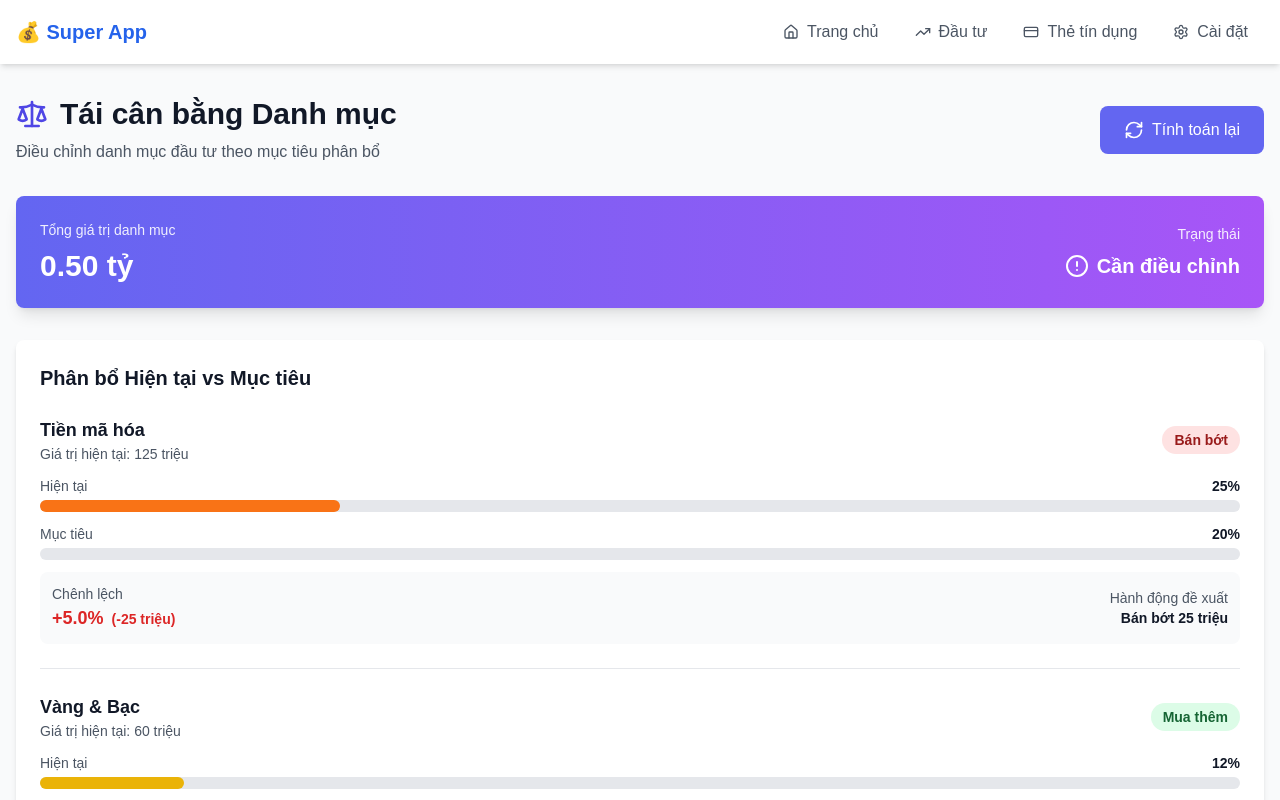
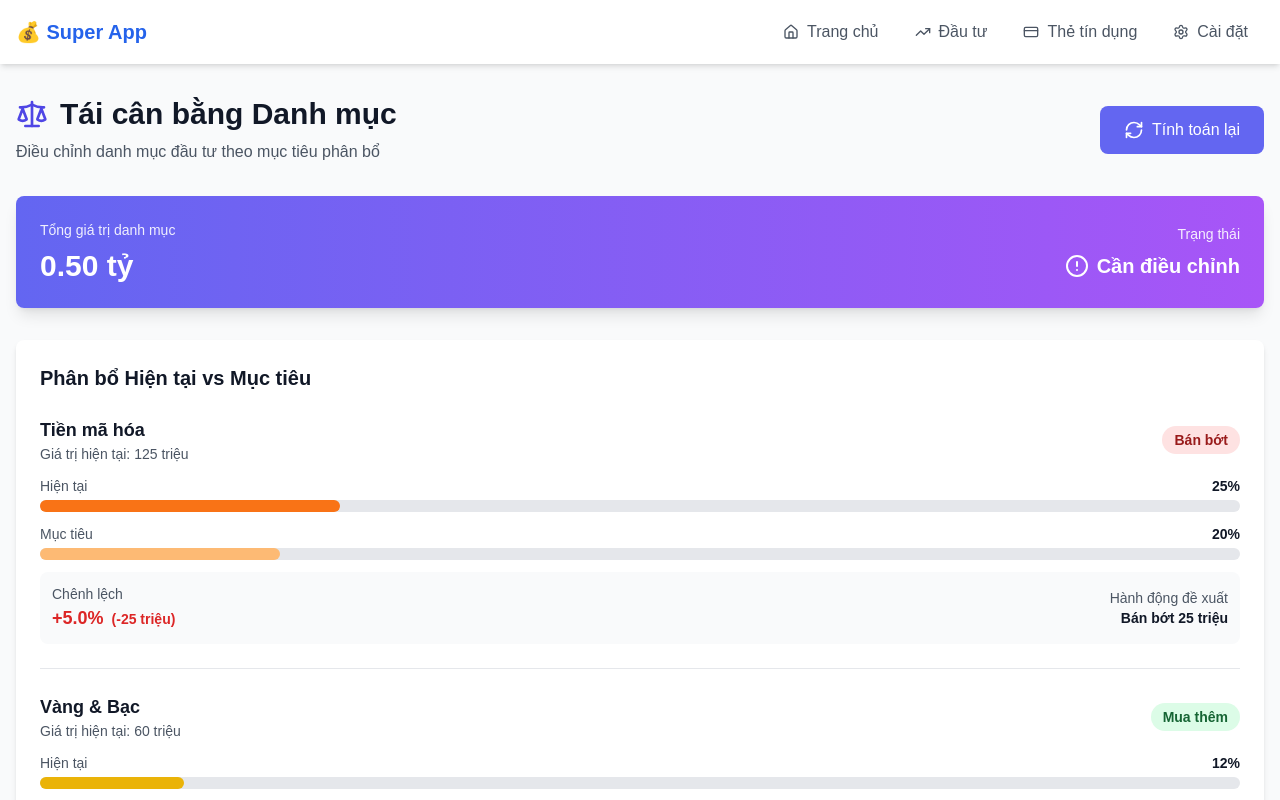
Before and after one commit to tibicrypto/quan-ly-tai-san, a Next.js app: page /rebalance in a window 1280 px wide. Shown: the top 800 px of the page. Built offline with nearby package versions, Linux system fonts and the light colour scheme.

Commit message:
Fix dynamic Tailwind classes in rebalance page using inline styles
Co-authored-by: tibicrypto <173438467+tibicrypto@users.noreply.github.com>

```diff
--- a/app/rebalance/page.tsx
+++ b/app/rebalance/page.tsx
@@ -176,8 +176,15 @@ export default function RebalancePage() {
                     </div>
                     <div className="w-full bg-gray-200 rounded-full h-3">
                       <div
-                        className={`bg-${allocation.color}-500 h-3 rounded-full transition-all`}
-                        style={{ width: `${allocation.currentPercent}%` }}
+                        className="h-3 rounded-full transition-all"
+                        style={{
+                          width: `${allocation.currentPercent}%`,
+                          backgroundColor: allocation.color === 'orange' ? '#f97316' :
+                                         allocation.color === 'yellow' ? '#eab308' :
+                                         allocation.color === 'green' ? '#22c55e' :
+                                         allocation.color === 'blue' ? '#3b82f6' :
+                                         allocation.color === 'purple' ? '#a855f7' : '#6b7280'
+                        }}
                       />
                     </div>
                   </div>
@@ -190,8 +197,15 @@ export default function RebalancePage() {
                     </div>
                     <div className="w-full bg-gray-200 rounded-full h-3">
                       <div
-                        className={`bg-${allocation.color}-300 h-3 rounded-full transition-all`}
-                        style={{ width: `${allocation.targetPercent}%` }}
+                        className="h-3 rounded-full transition-all"
+                        style={{
+                          width: `${allocation.targetPercent}%`,
+                          backgroundColor: allocation.color === 'orange' ? '#fdba74' :
+                                         allocation.color === 'yellow' ? '#fde047' :
+                                         allocation.color === 'green' ? '#86efac' :
+                                         allocation.color === 'blue' ? '#93c5fd' :
+                                         allocation.color === 'purple' ? '#d8b4fe' : '#d1d5db'
+                        }}
                       />
                     </div>
                   </div>
```
